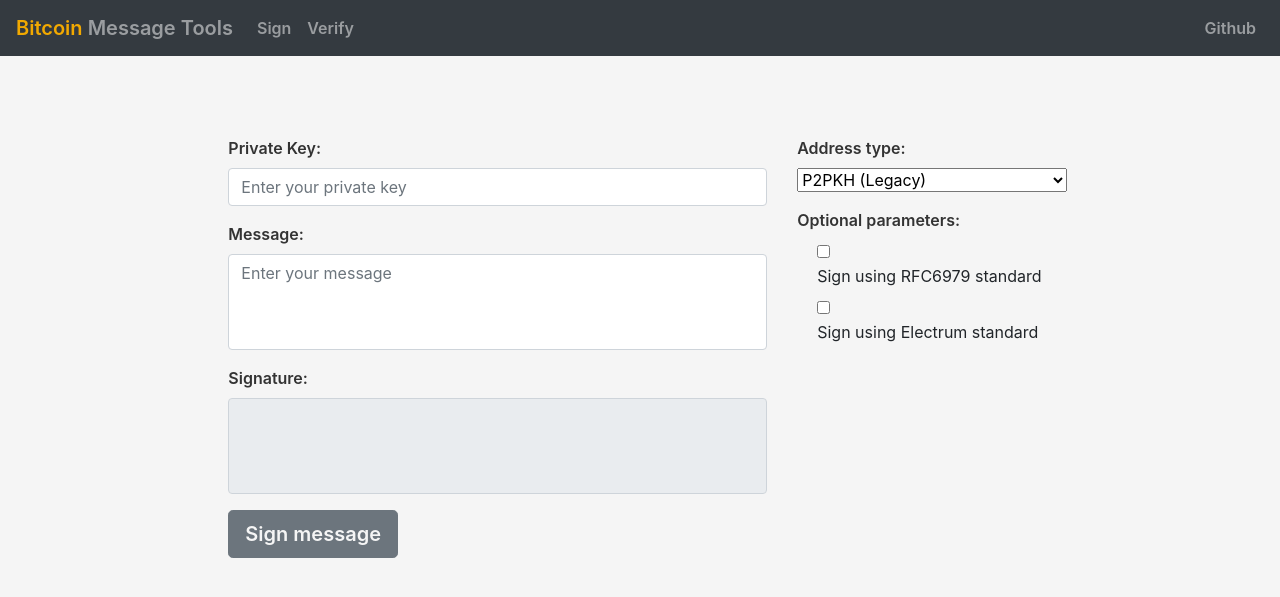
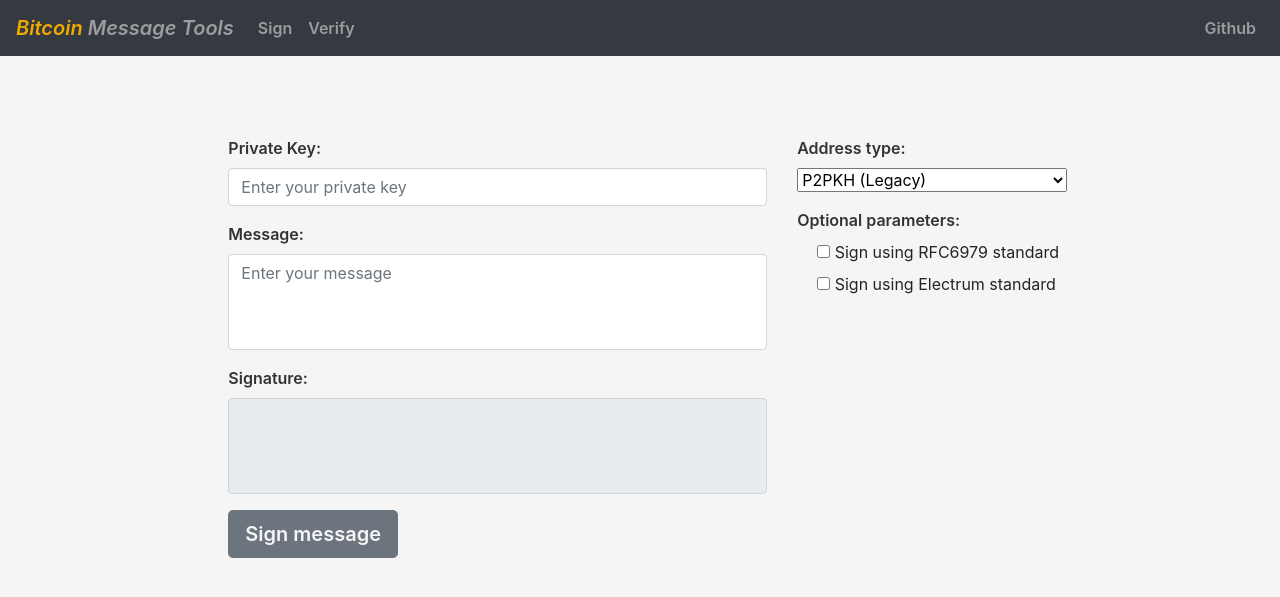
Before and after one commit to shadowy-pycoder/BitcoinMessageTools, a Flask app: page / in a window 1280 px wide. Shown: the top 597 px of the page. Run offline with Flask 2, Linux system fonts and the light colour scheme; some libraries are stand-ins or nearby versions.

Commit message:
more CSS

```diff
--- a/BitcoinMessageTools/website/static/css/style.css
+++ b/BitcoinMessageTools/website/static/css/style.css
@@ -1,10 +1,18 @@
 body {
     background-color: whitesmoke;
+    margin-bottom: 5rem;
 }
 
 
 main {
     margin: 5rem auto 0;
+
+}
+
+.header-container {
+    position: sticky;
+    top: 0;
+    z-index: 1;
 }
 
 .navbar-dark .navbar-brand {
@@ -19,6 +27,11 @@ main {
 
 span.bitcoin-logo {
     color: #f2a900;
+    font-style: oblique;
+}
+
+span.brand {
+    font-style: oblique;
 }
 
 .navbar-dark .navbar-nav .nav-link {
@@ -31,6 +44,15 @@ span.bitcoin-logo {
     font-weight: 600;
 }
 
+.alert {
+    position: absolute;
+    left: 0;
+    right: 0;
+    text-align: center;
+    word-wrap: break-word;
+
+}
+
 label.title {
 
     color: #333;
@@ -39,6 +61,7 @@ label.title {
 
 .btn {
     font-weight: 600;
+    margin-bottom: 1rem;
 }
 
 .btn-secondary {
@@ -55,3 +78,7 @@ textarea.form-control {
     resize: none;
     height: 6rem;
 }
+
+.form-check {
+    white-space: nowrap;
+}
--- a/BitcoinMessageTools/website/templates/base.html
+++ b/BitcoinMessageTools/website/templates/base.html
@@ -17,8 +17,10 @@
 
 
 <body>
+    <div class="header-container">
         <nav class="navbar navbar-expand-lg navbar-dark bg-dark">
-        <a class="navbar-brand" href=""><span class="bitcoin-logo">Bitcoin</span> Message Tools</a>
+            <a class="navbar-brand" href=""><span class="bitcoin-logo">Bitcoin</span> <span class="brand">Message
+                    Tools</span></a>
             <button class="navbar-toggler" type="button" data-toggle="collapse" data-target="#navbarNav">
                 <span class="navbar-toggler-icon"></span>
             </button>
@@ -38,13 +40,13 @@
                 </ul>
             </div>
         </nav>
-    <div class="container alert-container" style="position: relative; "></div>
+
+        <div class="container alert-container"></div>
         {% with messages = get_flashed_messages(with_categories=true)%}
         {% if messages %}
 
         {% for category, message in messages %}
-    <div class="alert alert-{{category}} "
-        style="position: absolute; margin-left: auto; margin-right: auto; left: 0; right: 0; text-align: center;">
+        <div class="alert alert-{{category}}">
             <button id="alert-button" type="button" class="m1-2 mb-1 close" data-dismiss="alert" aria-label="Close">
 
                 <span aria-hidden="true">&times;</span>
@@ -58,7 +60,13 @@
         {% endif %}
         {% endwith %}
     </div>
-    <main>{% block content %}Base Content{% endblock %}</main>
+    </div>
+    <main>
+
+        {% block content %}
+        Base Content
+        {% endblock %}
+    </main>
 
     <!-- Optional JavaScript -->
     <!-- jQuery first, then Popper.js, then Bootstrap JS -->
--- a/BitcoinMessageTools/website/templates/sign.html
+++ b/BitcoinMessageTools/website/templates/sign.html
@@ -1,5 +1,6 @@
 {% extends 'base.html' %}
 {% block title %}Sign Message{% endblock %}
+
 {% block content %}
 
 
--- a/BitcoinMessageTools/website/templates/verify.html
+++ b/BitcoinMessageTools/website/templates/verify.html
@@ -1,5 +1,6 @@
 {% extends 'base.html' %}
 {% block title %}Verify Message{% endblock %}
+
 {% block content %}
 
 
--- a/BitcoinMessageTools/website/views.py
+++ b/BitcoinMessageTools/website/views.py
@@ -25,7 +25,7 @@ def sign_page():
         except bmt.PointError as err:
             flash(f'Point is invalid. {err}', 'danger')
         else:
-            flash(f"Message is signed succesfully with address: {address}", 'success')
+            flash(f"Message is signed with address: {address}", 'success')
             sign_form.signature.data = signature
     return render_template('sign.html', form=sign_form)
 
```
Lines whose indentation alone changed are shown as unchanged.
